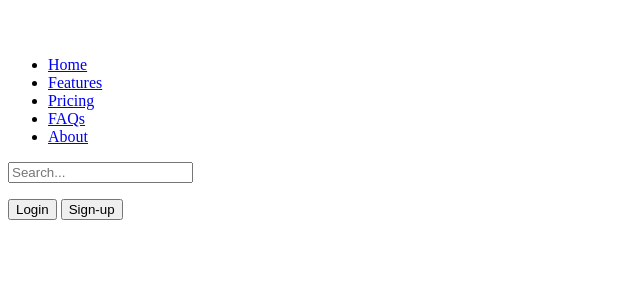
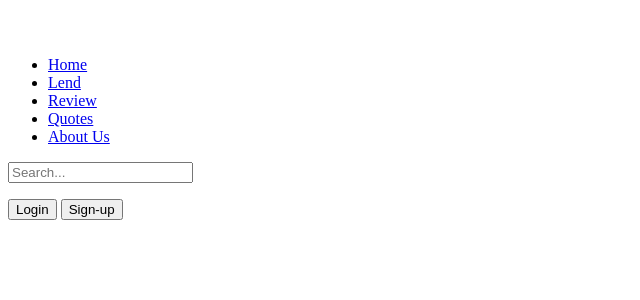
Before and after one commit to mutualibri/ourproject, a Django app: page / in a window 1280 px wide. Shown: the top 300 px of the page, without its empty margins (0-640 px from the left). Run offline with Django 4.2, Linux system fonts and the light colour scheme; a user stored in the database is signed in.

Commit message:
edit navbar

```diff
--- a/book/templates/navbar.html
+++ b/book/templates/navbar.html
@@ -16,10 +16,10 @@
 
         <ul class="nav col-12 col-lg-auto me-lg-auto mb-2 justify-content-center mb-md-0">
           <li><a href="#" class="nav-link px-2 text-secondary">Home</a></li>
-          <li><a href="#" class="nav-link px-2 text-white">Features</a></li>
-          <li><a href="#" class="nav-link px-2 text-white">Pricing</a></li>
-          <li><a href="#" class="nav-link px-2 text-white">FAQs</a></li>
-          <li><a href="#" class="nav-link px-2 text-white">About</a></li>
+          <li><a href="#" class="nav-link px-2 text-white">Lend</a></li>
+          <li><a href="#" class="nav-link px-2 text-white">Review</a></li>
+          <li><a href="#" class="nav-link px-2 text-white">Quotes</a></li>
+          <li><a href="#" class="nav-link px-2 text-white">About Us</a></li>
         </ul>
 
         <form class="col-12 col-lg-auto mb-3 mb-lg-0 me-lg-3" role="search">
```
Also changed, not shown: db.sqlite3.
